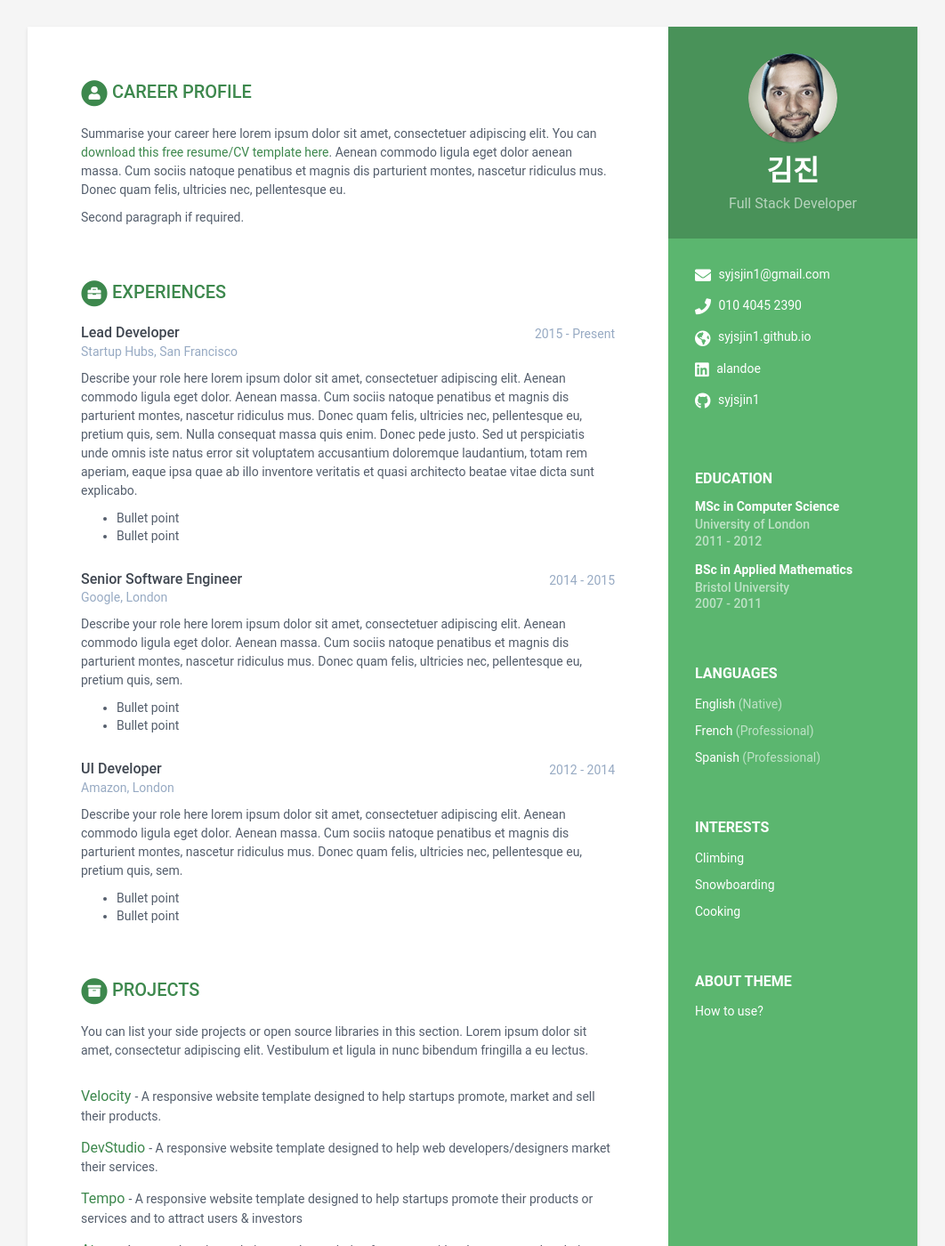
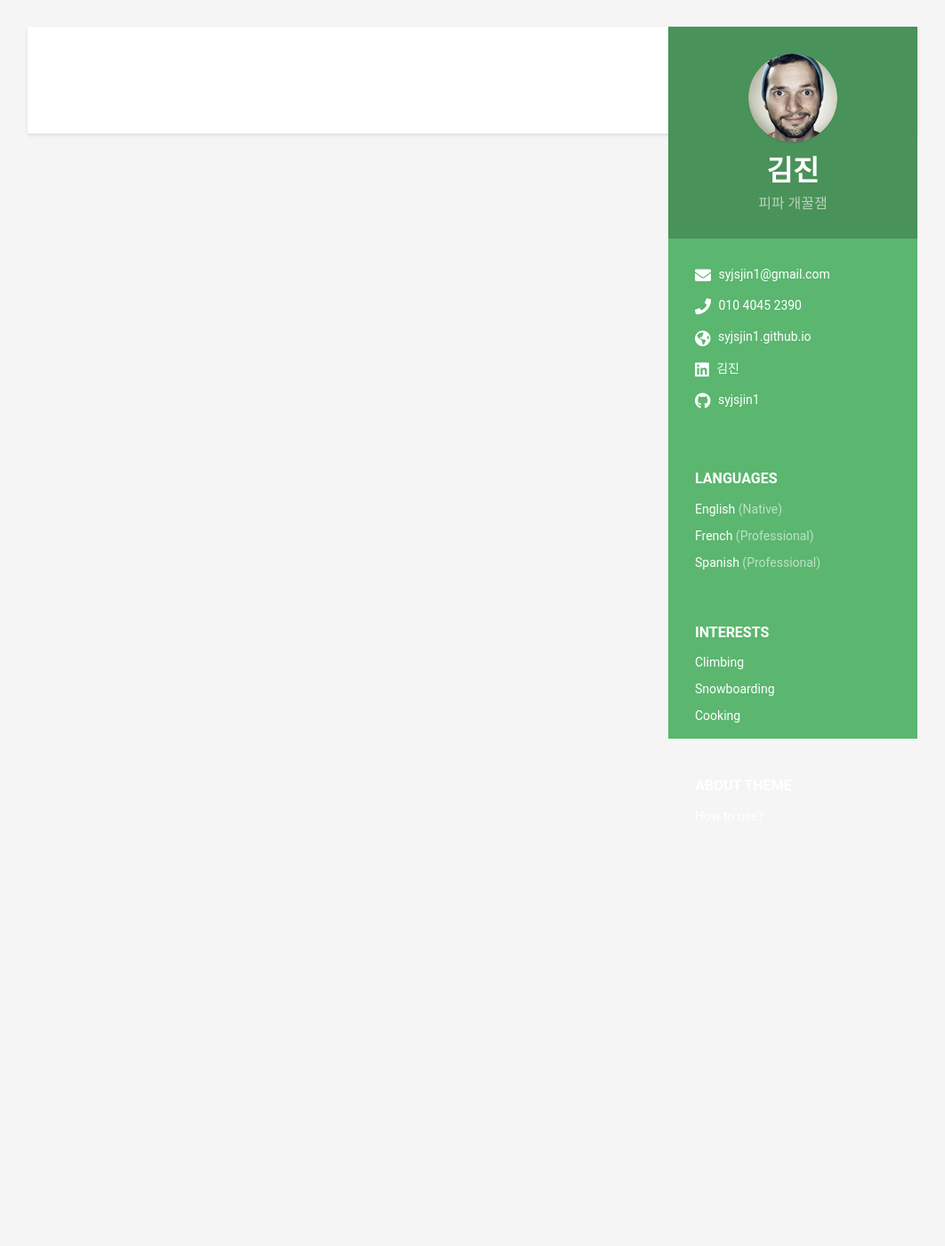
Before and after one commit to syjsjin1/resume, a Jekyll site: the page built from index.html, in a window 1280 px wide and 1400 px high. Shown: the whole window at 89% size, without its empty margins (109-1171 px from the left). Built offline with Jekyll 4.4.1, drawn with Linux system fonts in a browser that asks for light colours; some of the changed text lies outside the part shown.

Commit message:
second commit

```diff
--- a/_data/data.yml
+++ b/_data/data.yml
@@ -8,14 +8,14 @@ sidebar:
 
     # Profile information
     name: 김진
-    tagline: Full Stack Developer
+    tagline: 피파 개꿀잼
     avatar: profile.png  #place a 100x100 picture inside /assets/images/ folder and provide the name of the file below
 
     # Sidebar links
     email: syjsjin1@gmail.com
     phone: 010 4045 2390
     website: syjsjin1.github.io #do not add http://
-    linkedin: alandoe
+    linkedin: 김진
     github: syjsjin1
     gitlab:
     bitbucket:
@@ -42,157 +42,148 @@ sidebar:
       - item: Cooking
         link:
 
-career-profile:
-    title: Career Profile
-    summary: |
-      Summarise your career here lorem ipsum dolor sit amet, consectetuer
-      adipiscing elit. You can [download this free resume/CV template here]().
-      Aenean commodo ligula eget dolor aenean massa. Cum sociis natoque
-      penatibus et magnis dis parturient montes, nascetur ridiculus mus.
-      Donec quam felis, ultricies nec, pellentesque eu.
+#career-profile:
+    #title: Career Profile
+    ##Summarise your career here lorem ipsum dolor sit amet, consectetuer
+    #  adipiscing elit. You can [download this free resume/CV template here]().
+    #  Aenean commodo ligula eget dolor aenean massa. Cum sociis natoque
+    #  penatibus et magnis dis parturient montes, nascetur ridiculus mus.
+    #  Donec quam felis, ultricies nec, pellentesque eu.
 
-      Second paragraph if required.
+    #  Second paragraph if required.
+#
+#education:
+    #- degree: MSc in Computer Science
+    #  university: University of London
+    #  time: 2011 - 2012
+    #  details: |
+      #  Describe your study here lorem ipsum dolor sit amet, consectetuer
+      #  adipiscing elit. Aenean commodo ligula eget dolor. Aenean massa. Cum
+      #  sociis natoque penatibus et magnis dis parturient montes, nascetur
+      #  ridiculus mus. Donec quam felis, ultricies nec, pellentesque eu,
+      #  pretium quis, sem.
 
-education:
-    - degree: MSc in Computer Science
-      university: University of London
-      time: 2011 - 2012
-      details: |
-        Describe your study here lorem ipsum dolor sit amet, consectetuer
-        adipiscing elit. Aenean commodo ligula eget dolor. Aenean massa. Cum
-        sociis natoque penatibus et magnis dis parturient montes, nascetur
-        ridiculus mus. Donec quam felis, ultricies nec, pellentesque eu,
-        pretium quis, sem.
+      #    - Bullet point
+      #    - Bullet point
 
-          - Bullet point
-          - Bullet point
+    #- degree: BSc in Applied Mathematics
+    #  university: Bristol University
+    #  time: 2007 - 2011
+    #  details: |
+    #    Describe your study here lorem ipsum dolor sit amet, consectetuer
+    #    adipiscing elit. Aenean commodo ligula eget dolor. Aenean massa. Cum
+    #    sociis natoque penatibus et magnis dis parturient montes, nascetur
+    #    ridiculus mus. Donec quam felis, ultricies nec, pellentesque eu,
+    #    pretium quis, sem.
 
-    - degree: BSc in Applied Mathematics
-      university: Bristol University
-      time: 2007 - 2011
-      details: |
-        Describe your study here lorem ipsum dolor sit amet, consectetuer
-        adipiscing elit. Aenean commodo ligula eget dolor. Aenean massa. Cum
-        sociis natoque penatibus et magnis dis parturient montes, nascetur
-        ridiculus mus. Donec quam felis, ultricies nec, pellentesque eu,
-        pretium quis, sem.
+    #      - Bullet point
+    #      - Bullet point
 
-          - Bullet point
-          - Bullet point
+#experiences:
+#    - role: Lead Developer
+#      time: 2015 - Present
+#      company: Startup Hubs, San Francisco
+#      details: |
+##        adipiscing elit. Aenean commodo ligula eget dolor. Aenean massa.
+  #      Cum sociis natoque penatibus et magnis dis parturient montes,
+  #      nascetur ridiculus mus. Donec quam felis, ultricies nec,
+  #      pellentesque eu, pretium quis, sem. Nulla consequat massa quis
+  #      enim. Donec pede justo. Sed ut perspiciatis unde omnis iste natus
+  #      error sit voluptatem accusantium doloremque laudantium, totam rem
+  #      aperiam, eaque ipsa quae ab illo inventore veritatis et quasi
+  #      architecto beatae vitae dicta sunt explicabo.
 
-experiences:
-    - role: Lead Developer
-      time: 2015 - Present
-      company: Startup Hubs, San Francisco
-      details: |
-        Describe your role here lorem ipsum dolor sit amet, consectetuer
-        adipiscing elit. Aenean commodo ligula eget dolor. Aenean massa.
-        Cum sociis natoque penatibus et magnis dis parturient montes,
-        nascetur ridiculus mus. Donec quam felis, ultricies nec,
-        pellentesque eu, pretium quis, sem. Nulla consequat massa quis
-        enim. Donec pede justo. Sed ut perspiciatis unde omnis iste natus
-        error sit voluptatem accusantium doloremque laudantium, totam rem
-        aperiam, eaque ipsa quae ab illo inventore veritatis et quasi
-        architecto beatae vitae dicta sunt explicabo.
+  #        - Bullet point
+  #        - Bullet point
 
-          - Bullet point
-          - Bullet point
+  #  - role: Senior Software Engineer
+  #    time: 2014 - 2015
+  #    company: Google, London
+  #    details: |
+  #      Describe your role here lorem ipsum dolor sit amet, consectetuer
+  #      adipiscing elit. Aenean commodo ligula eget dolor. Aenean massa.      Cum sociis natoque penatibus et magnis dis parturient montes,
+  #      nascetur ridiculus mus. Donec quam felis, ultricies nec,
+  #      pellentesque eu, pretium quis, sem.
+#
+#          - Bullet point
+#          - Bullet point
+#
+#    - role: UI Developer
+#      time: 2012 - 2014
+#      company: Amazon, London
+#      details: |
+#        Describe your role here lorem ipsum dolor sit amet, consectetuer
+#        adipiscing elit. Aenean commodo ligula eget dolor. Aenean massa.
+#        Cum sociis natoque penatibus et magnis dis parturient montes,
+#        nascetur ridiculus mus. Donec quam felis, ultricies nec,
+#        pellentesque eu, pretium quis, sem.
+#
+##          - Bullet point
+#
+#projects:
+#    title: Projects
+#    intro: >
+#      You can list your side projects or open source libraries in this
+#      section. Lorem ipsum dolor sit amet, consectetur adipiscing elit.
+#      Vestibulum et ligula in nunc bibendum fringilla a eu lectus.
+#
+#    assignments:
+#      - title: Velocity
+#        link: "#hook"
+#        tagline: "A responsive website template designed to help startups promote, market and sell their products."
+#
+#      - title: DevStudio
+#        link: "#"
+#        tagline: "A responsive website template designed to help web developers/designers market their services."
+#
+#      - title: Tempo
+#        link: "#"
+##
+  #    - title: Atom
+  #      link: "#"
+  ##
+    #  - title: Delta
+    ##    tagline: "A responsive Bootstrap one page theme designed to help app developers promote their mobile apps"
 
-    - role: Senior Software Engineer
-      time: 2014 - 2015
-      company: Google, London
-      details: |
-        Describe your role here lorem ipsum dolor sit amet, consectetuer
-        adipiscing elit. Aenean commodo ligula eget dolor. Aenean massa.
-        Cum sociis natoque penatibus et magnis dis parturient montes,
-        nascetur ridiculus mus. Donec quam felis, ultricies nec,
-        pellentesque eu, pretium quis, sem.
+#publications:
+#    title: Publications
+#    intro: |
+##      amet, consectetur adipiscing elit. Vestibulum et ligula in nunc
+  #    bibendum fringilla a eu lectus.
+#
+#    papers:
+#      - title: The Art of Computer Programming
+#        authors: Donald E. Knuth
+#        conference: Addison-Wesley, 1968
 
-          - Bullet point
-          - Bullet point
+#      - title: "Genetic Programming III: Darwinian Invention &amp; Problem Solving"
+#        authors: Koza, J.R., Andre, D., Bennett, F.H., Keane, M.A.
+#        conference: "Morgan Kaufmann Publishers Inc., San Francisco, CA, USA, 1st edn. (1999)"
+##      - title: A syntax directed compiler for Algol 60
+  #      authors: Edgar T. Irons
+  #      conference: "Comm. ACM 4 (1961), 51–55"
 
-    - role: UI Developer
-      time: 2012 - 2014
-      company: Amazon, London
-      details: |
-        Describe your role here lorem ipsum dolor sit amet, consectetuer
-        adipiscing elit. Aenean commodo ligula eget dolor. Aenean massa.
-        Cum sociis natoque penatibus et magnis dis parturient montes,
-        nascetur ridiculus mus. Donec quam felis, ultricies nec,
-        pellentesque eu, pretium quis, sem.
+#skills:
+#    title: Skills &amp; Proficiency
+#
+#    toolset:
+#      - name: Python & Django
+#        level: 98%
+#
+#      - name: Javascript & jQuery
+#        level: 98%
 
-          - Bullet point
-          - Bullet point
+#      - name: Angular
+#        level: 98%
 
-projects:
-    title: Projects
-    intro: >
-      You can list your side projects or open source libraries in this
-      section. Lorem ipsum dolor sit amet, consectetur adipiscing elit.
-      Vestibulum et ligula in nunc bibendum fringilla a eu lectus.
+#      - name: HTML5 & CSS
+#        level: 95%
 
-    assignments:
-      - title: Velocity
-        link: "#hook"
-        tagline: "A responsive website template designed to help startups promote, market and sell their products."
+#      - name: Ruby on Rails
+#        level: 85%
 
-      - title: DevStudio
-        link: "#"
-        tagline: "A responsive website template designed to help web developers/designers market their services."
+#      - name: Sketch & Photoshop
+#        level: 60%
 
-      - title: Tempo
-        link: "#"
-        tagline: "A responsive website template designed to help startups promote their products or services and to attract users &amp; investors"
-
-      - title: Atom
-        link: "#"
-        tagline: "A comprehensive website template solution for startups/developers to market their mobile apps."
-
-      - title: Delta
-        link: "#"
-        tagline: "A responsive Bootstrap one page theme designed to help app developers promote their mobile apps"
-
-publications:
-    title: Publications
-    intro: |
-      You can list your publications in this section. Lorem ipsum dolor sit
-      amet, consectetur adipiscing elit. Vestibulum et ligula in nunc
-      bibendum fringilla a eu lectus.
-
-    papers:
-      - title: The Art of Computer Programming
-        authors: Donald E. Knuth
-        conference: Addison-Wesley, 1968
-
-      - title: "Genetic Programming III: Darwinian Invention &amp; Problem Solving"
-        authors: Koza, J.R., Andre, D., Bennett, F.H., Keane, M.A.
-        conference: "Morgan Kaufmann Publishers Inc., San Francisco, CA, USA, 1st edn. (1999)"
-
-      - title: A syntax directed compiler for Algol 60
-        authors: Edgar T. Irons
-        conference: "Comm. ACM 4 (1961), 51–55"
-
-skills:
-    title: Skills &amp; Proficiency
-
-    toolset:
-      - name: Python & Django
-        level: 98%
-
-      - name: Javascript & jQuery
-        level: 98%
-
-      - name: Angular
-        level: 98%
-
-      - name: HTML5 & CSS
-        level: 95%
-
-      - name: Ruby on Rails
-        level: 85%
-
-      - name: Sketch & Photoshop
-        level: 60%
-
-footer: >
-    Designed with <i class="fas fa-heart"></i> by <a href="http://themes.3rdwavemedia.com" target="_blank" rel="nofollow">Xiaoying Riley</a>
+#footer: >
+#    Designed with <i class="fas fa-heart"></i> by <a href="http://themes.3rdwavemedia.com" target="_blank" rel="nofollow">Xiaoying Riley</a>
```
